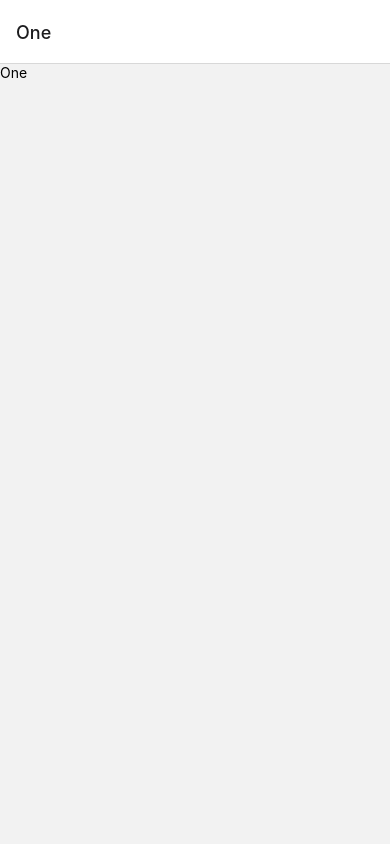
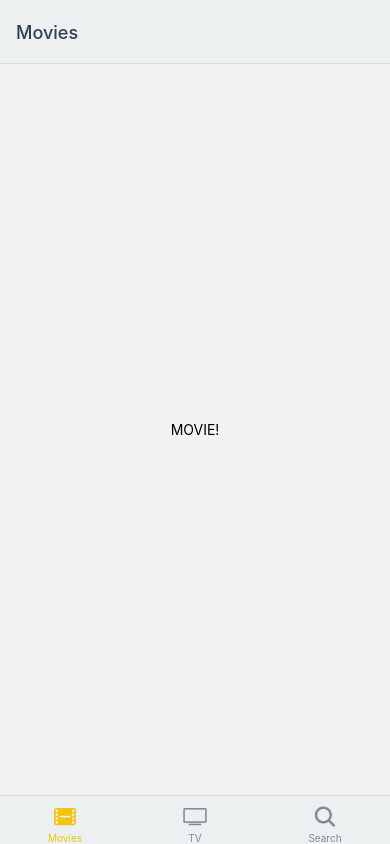
Before and after one commit to KeMezz/noovies, a React Native app: screen / in a window 390 px wide. Built offline with nearby package versions, Linux system fonts and the light colour scheme.

Commit message:
Stack Navigator + Bottom Tabs Navigator

```diff
--- a/App.js
+++ b/App.js
@@ -4,18 +4,13 @@ import { useState, useEffect } from "react";
 import * as Font from "expo-font";
 import { Ionicons } from "@expo/vector-icons";
 import { useCallback } from "react";
-import {
-  NavigationContainer,
-  DarkTheme,
-  DefaultTheme,
-} from "@react-navigation/native";
-import Tabs from "./navigation/Tabs";
-import { useColorScheme } from "react-native";
-import Stack from "./navigation/Stack";
+// import { useColorScheme } from "react-native";
+import { NavigationContainer } from "@react-navigation/native";
+import Root from "./navigation/Root";
 
 export default function App() {
   const [appIsReady, setAppIsReady] = useState(false);
-  const isDark = useColorScheme() === "dark";
+  // const isDark = useColorScheme() === "dark";
   useEffect(() => {
     const prepare = async () => {
       try {
@@ -40,11 +35,8 @@ export default function App() {
     return null;
   } else {
     return (
-      <NavigationContainer
-        onReady={onLayoutRootView}
-        theme={isDark ? DarkTheme : DefaultTheme}
-      >
-        <Stack />
+      <NavigationContainer onReady={onLayoutRootView}>
+        <Root />
       </NavigationContainer>
     );
   }
--- /dev/null
+++ b/navigation/Root.jsx
@@ -0,0 +1,17 @@
+import React from "react";
+import { createNativeStackNavigator } from "@react-navigation/native-stack";
+import Tabs from "./Tabs";
+import Stack from "./Stack";
+
+const Nav = createNativeStackNavigator();
+
+function Root() {
+  return (
+    <Nav.Navigator screenOptions={{ headerShown: false }}>
+      <Nav.Screen name="Tabs" component={Tabs} />
+      <Nav.Screen name="Stack" component={Stack} />
+    </Nav.Navigator>
+  );
+}
+
+export default Root;
--- a/navigation/Stack.jsx
+++ b/navigation/Stack.jsx
@@ -12,9 +12,9 @@ const ScreenTwo = ({ navigation: { navigate } }) => (
     <Text>Two</Text>
   </TouchableOpacity>
 );
-const ScreenThree = ({ navigation: { setOptions } }) => (
-  <TouchableOpacity onPress={() => setOptions({ title: "title changed!" })}>
-    <Text>Change Title</Text>
+const ScreenThree = ({ navigation: { navigate } }) => (
+  <TouchableOpacity onPress={() => navigate("Tabs", { screen: "Search" })}>
+    <Text>Go To Search</Text>
   </TouchableOpacity>
 );
 
@@ -22,7 +22,7 @@ const NativeStack = createNativeStackNavigator();
 
 function Stack() {
   return (
-    <NativeStack.Navigator>
+    <NativeStack.Navigator screenOptions={{ headerBackTitleVisible: false }}>
       <NativeStack.Screen name="One" component={ScreenOne} />
       <NativeStack.Screen name="Two" component={ScreenTwo} />
       <NativeStack.Screen name="Three" component={ScreenThree} />
--- a/navigation/Tabs.jsx
+++ b/navigation/Tabs.jsx
@@ -4,6 +4,13 @@ import { Ionicons } from "@expo/vector-icons";
 import Movie from "../screens/Movie";
 import Search from "../screens/Search";
 import TV from "../screens/TV";
+import {
+  BLACK_COLOR,
+  WHITE_COLOR,
+  YELLOW_COLOR,
+  LIGHT_GREY,
+  DARK_GREY,
+} from "../styles/colors";
 
 const Tab = createBottomTabNavigator();
 
@@ -13,12 +20,11 @@ function Tabs() {
     <Tab.Navigator
       screenOptions={{
         tabBarLabelStyle: { marginTop: -5 },
-        //   CUSTOM COLORS
-        //   tabBarStyle: { backgroundColor: isDark ? BLACK_COLOR : WHITE_COLOR },
-        //   tabBarActiveTintColor: YELLOW_COLOR,
-        //   tabBarInactiveTintColor: isDark ? LIGHT_GREY : DARK_GREY,
-        //   headerStyle: { backgroundColor: isDark ? BLACK_COLOR : WHITE_COLOR },
-        //   headerTitleStyle: { color: isDark ? WHITE_COLOR : BLACK_COLOR },
+        tabBarStyle: { backgroundColor: isDark ? BLACK_COLOR : WHITE_COLOR },
+        tabBarActiveTintColor: YELLOW_COLOR,
+        tabBarInactiveTintColor: isDark ? LIGHT_GREY : DARK_GREY,
+        headerStyle: { backgroundColor: isDark ? BLACK_COLOR : WHITE_COLOR },
+        headerTitleStyle: { color: isDark ? WHITE_COLOR : BLACK_COLOR },
       }}
     >
       <Tab.Screen
--- a/screens/Movie.jsx
+++ b/screens/Movie.jsx
@@ -1,11 +1,14 @@
 import React from "react";
-import { View, Text } from "react-native";
+import { TouchableOpacity, Text } from "react-native";
 
-function Movie() {
+function Movie({ navigation: { navigate } }) {
   return (
-    <View style={{ flex: 1, justifyContent: "center", alignItems: "center" }}>
+    <TouchableOpacity
+      onPress={() => navigate("Stack", { screen: "Three" })}
+      style={{ flex: 1, justifyContent: "center", alignItems: "center" }}
+    >
       <Text>MOVIE!</Text>
-    </View>
+    </TouchableOpacity>
   );
 }
 
```
